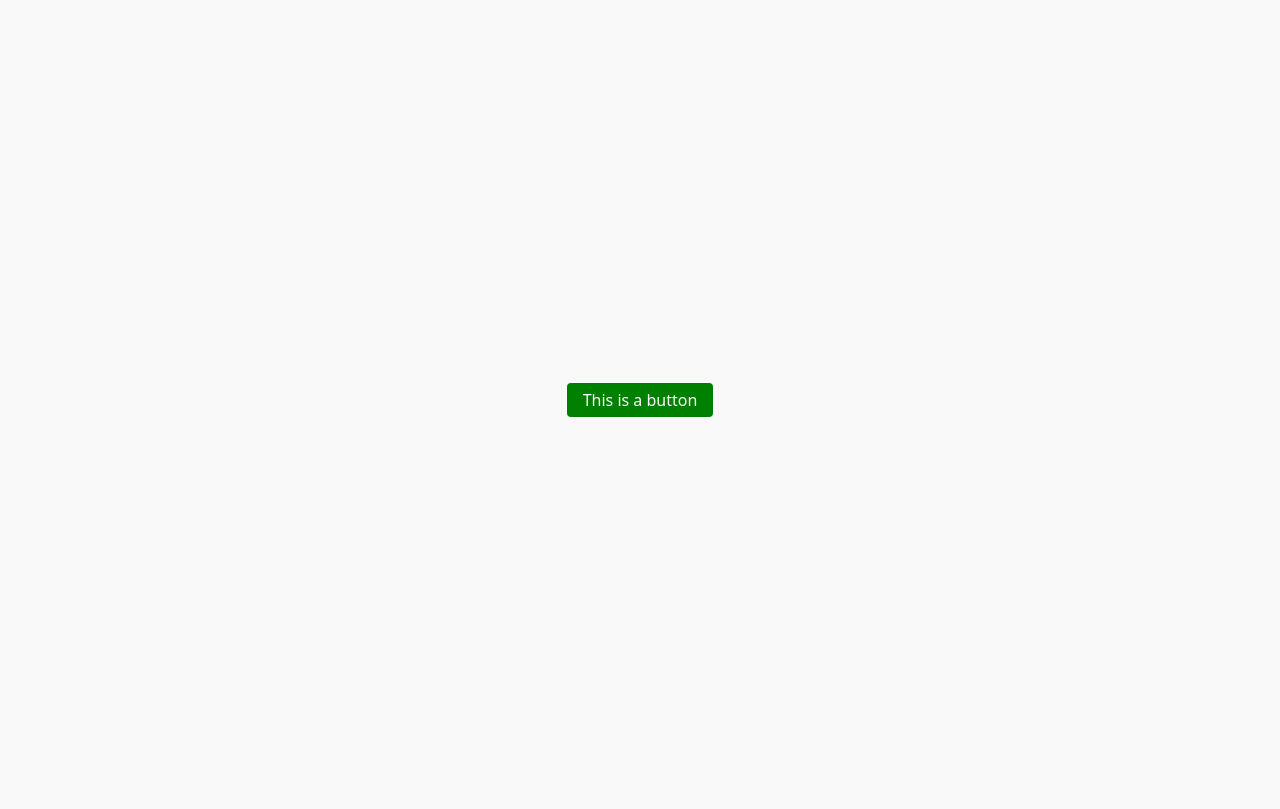
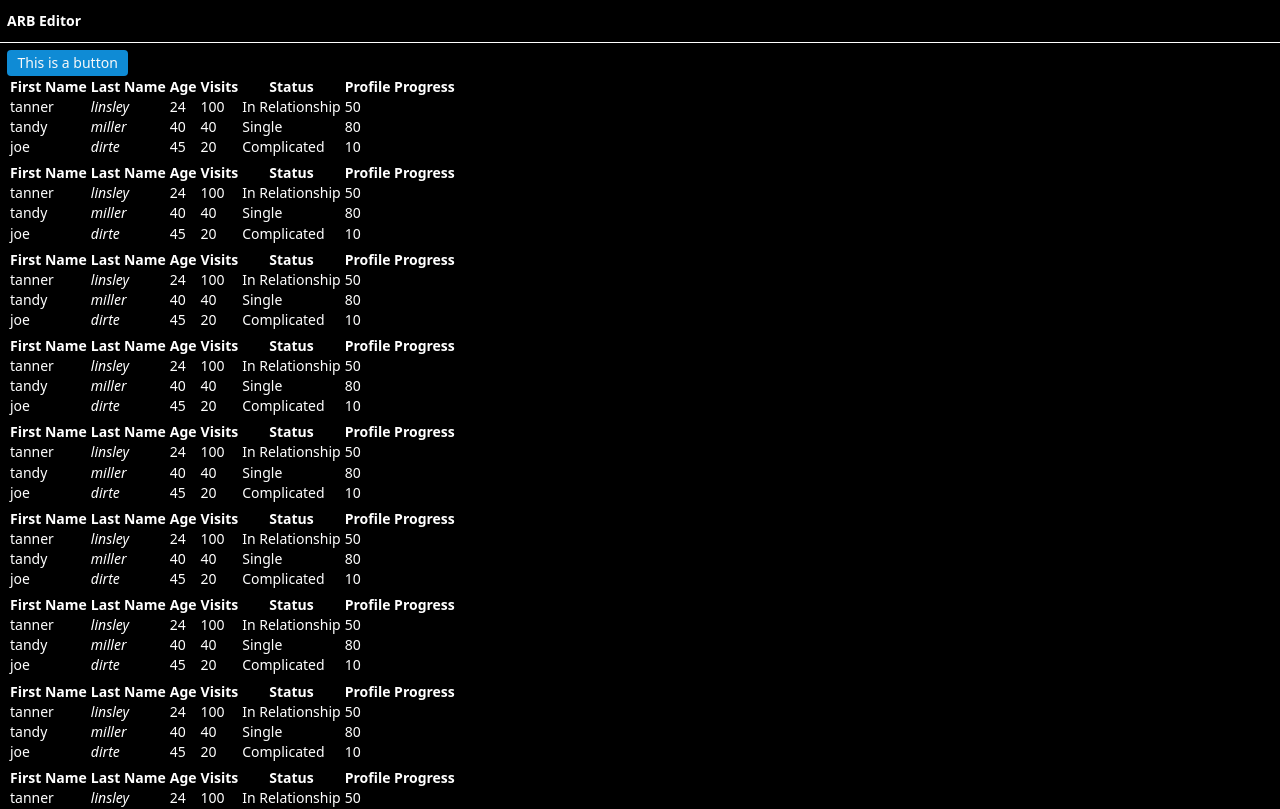
Before and after one commit to johngohrw/arby, a React (Vite) app: page / in a window 1280 px wide. Shown: the top 809 px of the page. Built offline with nearby package versions, Linux system fonts and the light colour scheme.

Commit message:
huge gains on theme, css-in-js tailwind!

```diff
--- a/package.json
+++ b/package.json
@@ -12,6 +12,7 @@
   "dependencies": {
     "@emotion/css": "^11.13.5",
     "@emotion/react": "^11.14.0",
+    "@tanstack/react-table": "^8.21.3",
     "react": "^19.1.1",
     "react-dom": "^19.1.1"
   },
--- a/src/App.tsx
+++ b/src/App.tsx
@@ -1,20 +1,160 @@
+import {
+  createColumnHelper,
+  type IdentifiedColumnDef,
+} from "@tanstack/react-table";
 import { Button } from "./rw-components/button/button";
-import { createTheme, cssOf, s } from "./rw-components/helpers";
+import { createTheme, cssOf, s, varOf } from "./rw-components/helpers";
+import { useTable } from "./rw-components/table/table";
 import { GlobalThemeProvider } from "./rw-components/theme-provider/theme-provider";
 
 const themeConfig = createTheme({
-  "color-primary": "green",
+  "color-bg": "black",
+  "color-fg": "white",
+  "root-font-scale": "14px",
+  "color-border": "white",
 });
 
+type Person = {
+  firstName: string;
+  lastName: string;
+  age: number;
+  visits: number;
+  status: string;
+  progress: number;
+  hobbies?: { name: string; isExpensive: boolean }[];
+  nest?: { aa: string; ab: number };
+};
+
+const defaultData: Person[] = [
+  {
+    firstName: "tanner",
+    lastName: "linsley",
+    age: 24,
+    visits: 100,
+    status: "In Relationship",
+    progress: 50,
+  },
+  {
+    firstName: "tandy",
+    lastName: "miller",
+    age: 40,
+    visits: 40,
+    status: "Single",
+    progress: 80,
+  },
+  {
+    firstName: "joe",
+    lastName: "dirte",
+    age: 45,
+    visits: 20,
+    status: "Complicated",
+    progress: 10,
+  },
+];
+
+type TableSchema<T> = {
+  [k in keyof T]?: NonNullable<T[k]> extends object[]
+    ? TableSchema<NonNullable<T[k]>[number]>
+    : NonNullable<T[k]> extends object
+    ? TableSchema<T[k]>
+    : IdentifiedColumnDef<T, string>;
+};
+
+const lol: TableSchema<Person> = {
+  age: {
+    header: "Age",
+  },
+  hobbies: {
+    name: {
+      header: "Hobby Name",
+      cell: (props) => <div>Hobby name is </div>,
+    },
+    isExpensive: {
+      header: "Is Expensive",
+    },
+  },
+};
+
+const schema: TableSchema<Person> = {
+  firstName: {
+    cell: (info) => info.getValue(),
+    header: () => <span>First Name</span>,
+  },
+};
+
+const columnHelper = createColumnHelper<Person>();
+
+const columns = [
+  columnHelper.accessor("firstName", {
+    cell: (info) => info.getValue(),
+    header: () => <span>First Name</span>,
+  }),
+  columnHelper.accessor((row) => row.lastName, {
+    id: "lastName",
+    cell: (info) => <i>{info.getValue()}</i>,
+    header: () => <span>Last Name</span>,
+  }),
+  columnHelper.accessor("age", {
+    header: () => "Age",
+    cell: (info) => info.renderValue(),
+  }),
+  columnHelper.accessor("visits", {
+    header: () => <span>Visits</span>,
+  }),
+  columnHelper.accessor("status", {
+    header: "Status",
+  }),
+  columnHelper.accessor("progress", {
+    header: "Profile Progress",
+  }),
+];
+
 function App() {
+  const { renderTable } = useTable({
+    columns: columns,
+    data: defaultData,
+  });
+
   return (
     <>
       <GlobalThemeProvider themeConfig={themeConfig} />
-      <div className={cssOf(s.flexCenter, s.minHScreen)}>
-        <Button onClick={() => alert("hi")}>This is a button</Button>
+      <div className={styles.container}>
+        <div className={styles.header}>
+          <div className={styles.brand}>ARB Editor</div>
+        </div>
+        <div className={styles.content}>
+          <Button onClick={() => alert("hi")}>This is a button</Button>
+          {renderTable()}
+          {renderTable()}
+          {renderTable()}
+          {renderTable()}
+          {renderTable()}
+          {renderTable()}
+          {renderTable()}
+          {renderTable()}
+          {renderTable()}
+          {renderTable()}
+          {renderTable()}
+        </div>
       </div>
     </>
   );
 }
 
+const styles = {
+  container: cssOf(s.borderBox, s.flex, s.flexCol, s.minHScreen),
+  header: cssOf(s.sticky, s.top(), s.flex, s.flexRow, s.alignCenter, {
+    background: varOf("color-bg"),
+    borderBottom: `1px solid ${varOf("color-border")}`,
+    height: "3rem",
+  }),
+  brand: cssOf({
+    fontWeight: "600",
+    marginLeft: "0.5rem",
+  }),
+  content: cssOf({
+    padding: "0.5rem",
+  }),
+};
+
 export default App;
--- a/src/rw-components/button/button.tsx
+++ b/src/rw-components/button/button.tsx
@@ -9,9 +9,10 @@ export const globalButtonStyles: CSSObject = {
     outline: "none",
     border: "0",
     borderRadius: "4px",
-    padding: "0.5rem 1rem",
+    padding: "0.35rem 0.75rem",
     cursor: "pointer",
     fontSize: "1rem",
+    fontWeight: "500",
     [":disabled"]: {
       cursor: "not-allowed",
       background: varOf("color-button-bg-disabled"),
--- /dev/null
+++ b/src/rw-components/button/theme.ts
@@ -0,0 +1,5 @@
+// expose certain values as theme variables
+export const buttonThemeVariables = {
+  ["color-button-fg"]: "#f9f9f9",
+  ["color-button-bg-disabled"]: "#999",
+} as const;
--- a/src/rw-components/helpers.ts
+++ b/src/rw-components/helpers.ts
@@ -2,15 +2,17 @@
 
 import { css } from "@emotion/css";
 import type { CSSObject } from "@emotion/react";
+import { buttonThemeVariables } from "./button/theme";
 
 export const cssOf = css;
 
 const themeVariables = {
+  ["root-font-scale"]: "14px",
   ["color-bg"]: "#f9f9f9",
   ["color-fg"]: "black",
-  ["color-primary"]: "red",
-  ["color-button-fg"]: "#f9f9f9",
-  ["color-button-bg-disabled"]: "#999",
+  ["color-primary"]: "#0f8bd5",
+  ["color-border"]: "#888",
+  ...buttonThemeVariables,
 } as const;
 
 type ThemeVarRawKey = keyof typeof themeVariables;
@@ -36,7 +38,16 @@ export const createTheme = (mixin?: ThemeMixinRaw) => {
 export const varOf = (key: ThemeVarRawKey) => `var(--${key})`;
 
 const cssuStatic = {
+  borderBox: { boxSizing: "border-box" },
   flex: { display: "flex" },
+  flexRow: { flexDirection: "row" },
+  flexCol: { flexDirection: "column" },
+  alignCenter: { alignItems: "center" },
+  alignStart: { alignItems: "flex-start" },
+  alignEnd: { alignItems: "flex-end" },
+  justifyCenter: { justifyContent: "center" },
+  justifyStart: { justifyContent: "flex-start" },
+  justifyEnd: { justifyContent: "flex-end" },
   block: { display: "block" },
   none: { display: "none" },
   flexCenter: {
@@ -47,6 +58,7 @@ const cssuStatic = {
   absolute: { position: "absolute" },
   fixed: { position: "fixed" },
   relative: { position: "relative" },
+  sticky: { position: "sticky" },
   hFull: { height: "100%" },
   wFull: { width: "100%" },
   hScreen: { height: "100vh" },
@@ -65,7 +77,21 @@ const cssuDynamic = {
   z: (index: number) => ({
     zIndex: index,
   }),
-  rounded: (radius: string | number) => ({ borderRadius: radius }),
+  top: (value: CSSObject["top"] = 0) => ({ top: value }),
+  bottom: (value: CSSObject["bottom"] = 0) => ({ bottom: value }),
+  left: (value: CSSObject["left"] = 0) => ({ left: value }),
+  right: (value: CSSObject["right"] = 0) => ({ right: value }),
+  rounded: (radius: CSSObject["borderRadius"] = "4px") => ({
+    borderRadius: radius,
+  }),
+  border: (width: CSSObject["border"] = "1px") => ({
+    borderWidth: width,
+    borderColor: varOf("color-border"),
+    borderStyle: "solid",
+  }),
+  borderColor: (color: CSSObject["borderColor"] = varOf("color-border")) => ({
+    borderColor: color,
+  }),
 };
 
 export const s = { ...cssuStatic, ...cssuDynamic };
--- /dev/null
+++ b/src/rw-components/table/table.tsx
@@ -0,0 +1,70 @@
+import {
+  flexRender,
+  getCoreRowModel,
+  type TableOptions,
+  useReactTable,
+} from "@tanstack/react-table";
+
+type CustomTableProps<T> = {
+  getCoreRowModel?: TableOptions<T>["getCoreRowModel"] | undefined;
+};
+type OmittedProps<T> = keyof CustomTableProps<T>;
+
+export const useTable = <T,>({
+  ...options
+}: Omit<TableOptions<T>, OmittedProps<T>> & CustomTableProps<T>) => {
+  const table = useReactTable({
+    ...options,
+    getCoreRowModel: options.getCoreRowModel ?? getCoreRowModel(),
+  });
+
+  const renderTable = () => (
+    <table>
+      <thead>
+        {table.getHeaderGroups().map((headerGroup) => (
+          <tr key={headerGroup.id}>
+            {headerGroup.headers.map((header) => (
+              <th key={header.id}>
+                {header.isPlaceholder
+                  ? null
+                  : flexRender(
+                      header.column.columnDef.header,
+                      header.getContext()
+                    )}
+              </th>
+            ))}
+          </tr>
+        ))}
+      </thead>
+      <tbody>
+        {table.getRowModel().rows.map((row) => (
+          <tr key={row.id}>
+            {row.getVisibleCells().map((cell) => (
+              <td key={cell.id}>
+                {flexRender(cell.column.columnDef.cell, cell.getContext())}
+              </td>
+            ))}
+          </tr>
+        ))}
+      </tbody>
+      <tfoot>
+        {table.getFooterGroups().map((footerGroup) => (
+          <tr key={footerGroup.id}>
+            {footerGroup.headers.map((header) => (
+              <th key={header.id}>
+                {header.isPlaceholder
+                  ? null
+                  : flexRender(
+                      header.column.columnDef.footer,
+                      header.getContext()
+                    )}
+              </th>
+            ))}
+          </tr>
+        ))}
+      </tfoot>
+    </table>
+  );
+
+  return { renderTable, table };
+};
--- a/src/rw-components/theme-provider/theme-provider.tsx
+++ b/src/rw-components/theme-provider/theme-provider.tsx
@@ -1,5 +1,6 @@
 import { type CSSObject, Global } from "@emotion/react";
 import { globalButtonStyles } from "../button/button";
+import { varOf } from "../helpers";
 
 export const GlobalThemeProvider = ({
   themeConfig,
@@ -9,10 +10,13 @@ export const GlobalThemeProvider = ({
   return (
     <Global
       styles={{
-        body: {
-          background: "var(--color-bg)",
-          color: "var(--color-fg)",
+        [":root"]: {
+          fontSize: varOf("root-font-scale"),
+          background: varOf("color-bg"),
+          color: varOf("color-fg"),
         },
+        html: {},
+        body: {},
         ...globalButtonStyles,
         ...themeConfig,
       }}
```
Also changed, not shown: 1 other file (tests, documents, lock files or other folders).
